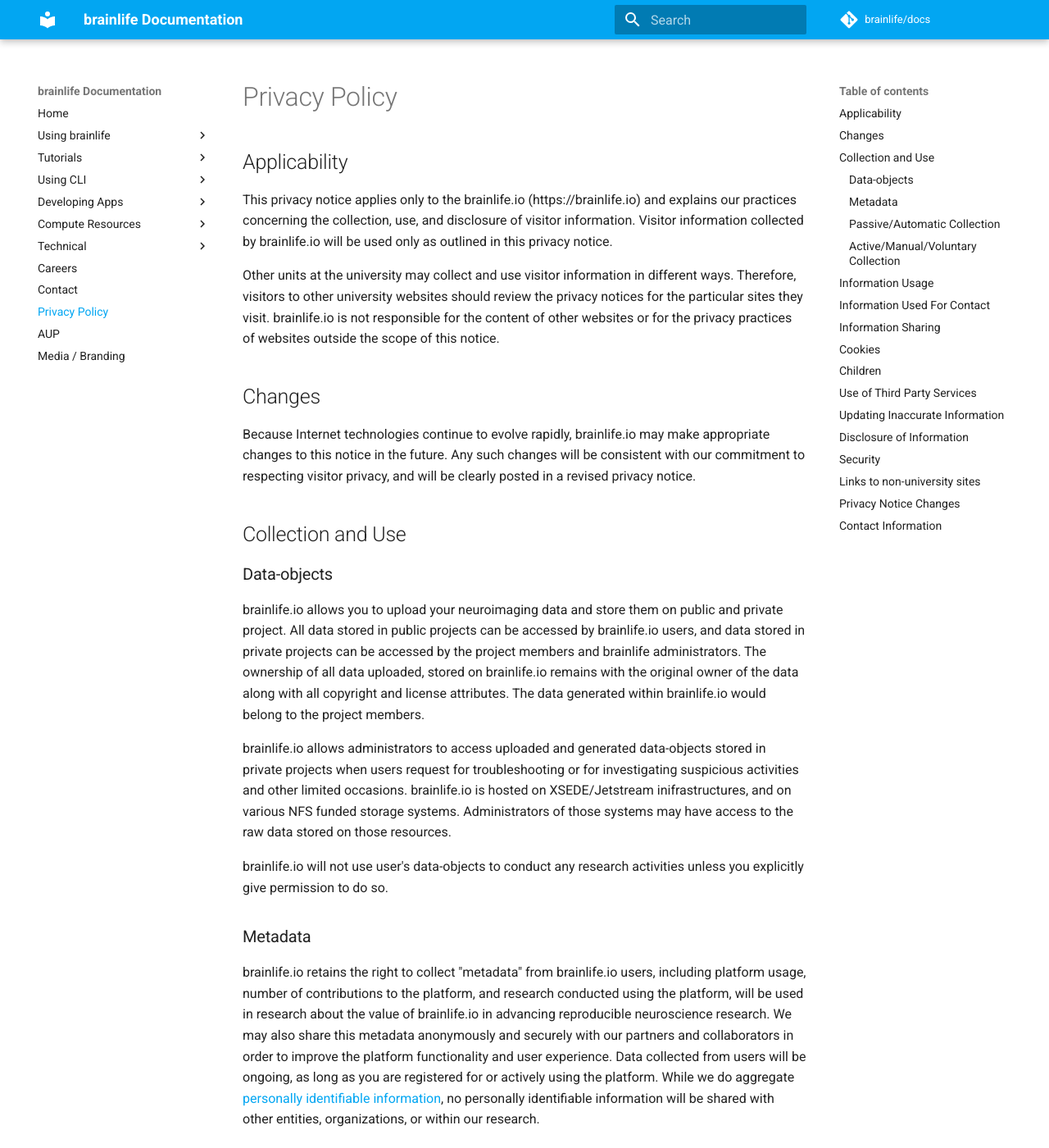
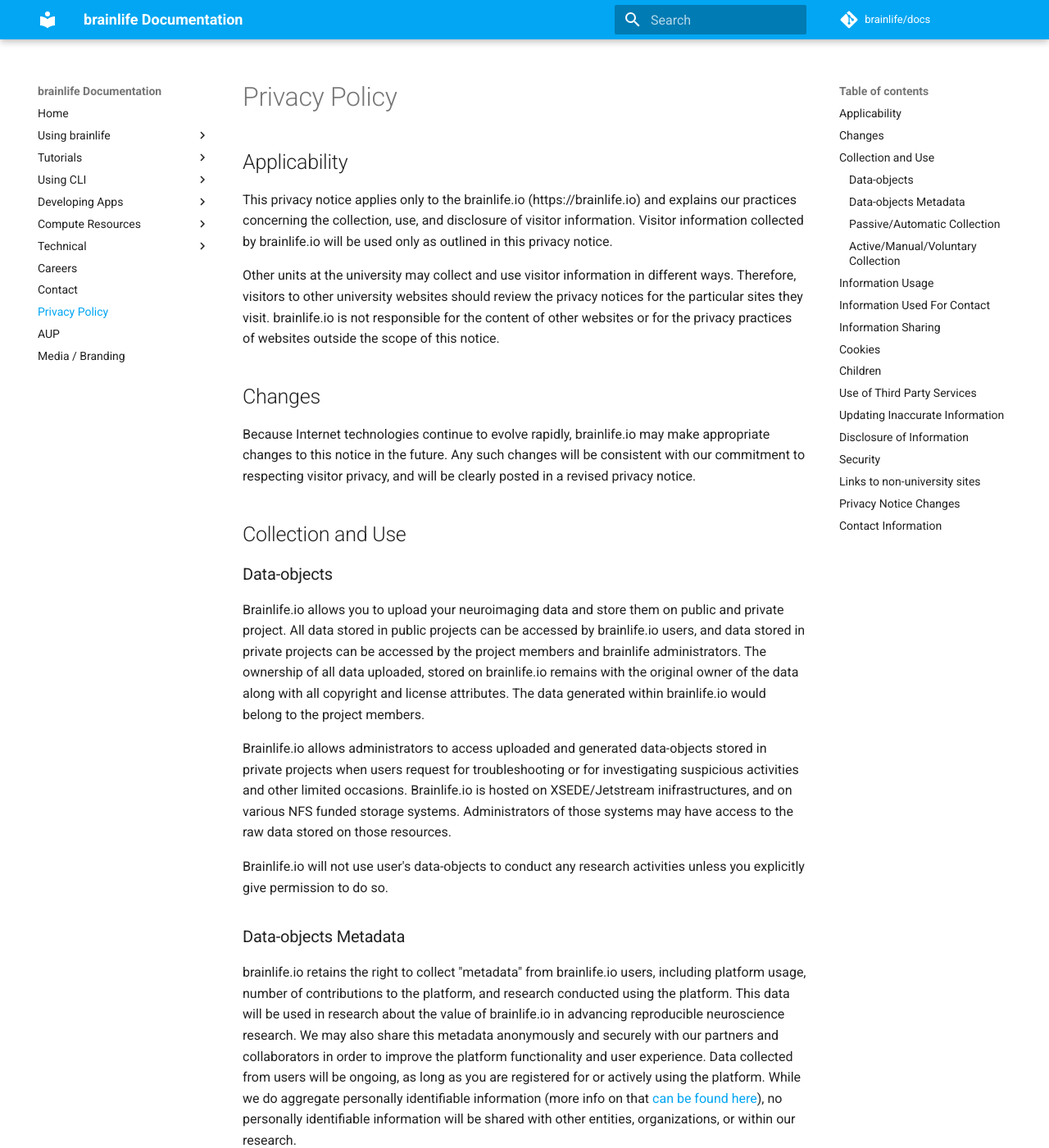
Before and after one commit to brainlife/docs, an MkDocs documentation site: the page built from docs/privacy.md, in a window 1280 px wide and 1400 px high. Shown: the whole window at 82% size. Built offline with MkDocs 1.6.1 and Material for MkDocs 9.7.7, drawn with Linux system fonts in a browser that asks for light colours; comment, search, counter and statistics services are not loaded; some of the changed text lies outside the part shown.

Commit message:
edited for informed consent additions
Added Soichi/Steph's edits

```diff
--- a/docs/privacy.md
+++ b/docs/privacy.md
@@ -1,7 +1,4 @@
-<style>
-#disqus_thread, #__comments { display: none }
-.md-footer { display: none } /*to better embed in signup page*/
-</style>
+<style> #disqus_thread, #__comments { display: none } </style>
 
 <!--
     generated using https://protect.iu.edu/online-safety/tools/privacy-notice/
@@ -22,15 +19,15 @@
 
 ### Data-objects
 
-brainlife.io allows you to upload your neuroimaging data and store them on public and private project. All data stored in public projects can be accessed by brainlife.io users, and data stored in private projects can be accessed by the project members and brainlife administrators. The ownership of all data uploaded, stored on brainlife.io remains with the original owner of the data along with all copyright and license attributes. The data generated within brainlife.io would belong to the project members.
+Brainlife.io allows you to upload your neuroimaging data and store them on public and private project. All data stored in public projects can be accessed by brainlife.io users, and data stored in private projects can be accessed by the project members and brainlife administrators. The ownership of all data uploaded, stored on brainlife.io remains with the original owner of the data along with all copyright and license attributes. The data generated within brainlife.io would belong to the project members.
 
-brainlife.io allows administrators to access uploaded and generated data-objects stored in private projects when users request for troubleshooting or for investigating suspicious activities and other limited occasions. brainlife.io is hosted on XSEDE/Jetstream inifrastructures, and on various NFS funded storage systems. Administrators of those systems may have access to the raw data stored on those resources.
+Brainlife.io allows administrators to access uploaded and generated data-objects stored in private projects when users request for troubleshooting or for investigating suspicious activities and other limited occasions. Brainlife.io is hosted on XSEDE/Jetstream inifrastructures, and on various NFS funded storage systems. Administrators of those systems may have access to the raw data stored on those resources.
 
-brainlife.io will not use user's data-objects to conduct any research activities unless you explicitly give permission to do so.
+Brainlife.io will not use user's data-objects to conduct any research activities unless you explicitly give permission to do so.
 
-### Metadata
+### Data-objects Metadata
 
-brainlife.io retains the right to collect "metadata" from brainlife.io users, including platform usage, number of contributions to the platform, and research conducted using the platform, will be used in research about the value of brainlife.io in advancing reproducible neuroscience research. We may also share this metadata anonymously and securely with our partners and collaborators in order to improve the platform functionality and user experience. Data collected from users will be ongoing, as long as you are registered for or actively using the platform. While we do aggregate [personally identifiable information](#activemanualvoluntary-collection), no personally identifiable information will be shared with other entities, organizations, or within our research.
+brainlife.io retains the right to collect "metadata" from brainlife.io users, including platform usage, number of contributions to the platform, and research conducted using the platform. This data will be used in research about the value of brainlife.io in advancing reproducible neuroscience research. We may also share this metadata anonymously and securely with our partners and collaborators in order to improve the platform functionality and user experience. Data collected from users will be ongoing, as long as you are registered for or actively using the platform. While we do aggregate personally identifiable information (more info on that [can be found here](https://brainlife.io/docs/privacy/#activemanualvoluntary-collection)), no personally identifiable information will be shared with other entities, organizations, or within our research.
 
 ### Passive/Automatic Collection
 
```
